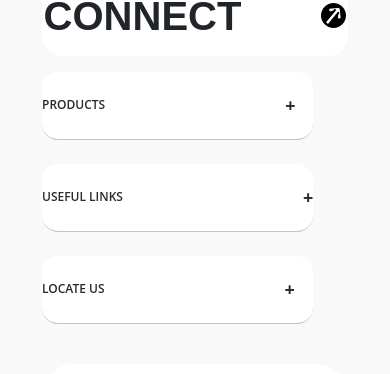
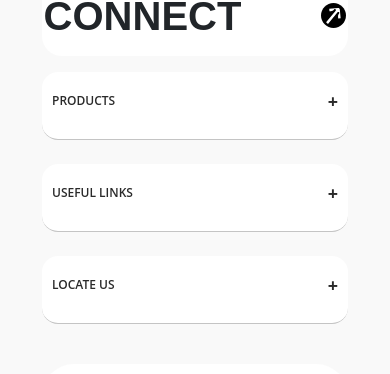
Before and after one commit to Tamizharasu-m/epropelled, a Next.js app: page / in a window 390 px wide. Shown: the part 4115-4489 px from the top of the page. Built offline with nearby package versions, Linux system fonts and the light colour scheme.

Commit message:
First commit

```diff
--- a/src/component/Homepage/Section6.css
+++ b/src/component/Homepage/Section6.css
@@ -144,19 +144,20 @@
         background-color: #ffffff;
         color: #444;
         cursor: pointer;
-        padding:8px 0px;
+        padding:20px 10px;
         width: 100%;
         border-bottom: 0.8px solid rgb(196, 196, 196);
-        text-align: left;
-        outline: none;
-        font-size: 16px;
+        /* text-align: left; */
+        /* outline: none; */
+        /* font-size: 16px; */
         transition: 0.4s;
         margin-top: 1rem;
         background-color: white;
         border-radius: 16px;
         height: 68px;
-        display: flex;
-        align-items: center;
+        width: 306px;
+        /* display: flex;
+        align-items: center; */
     }
 
     .active,
```
